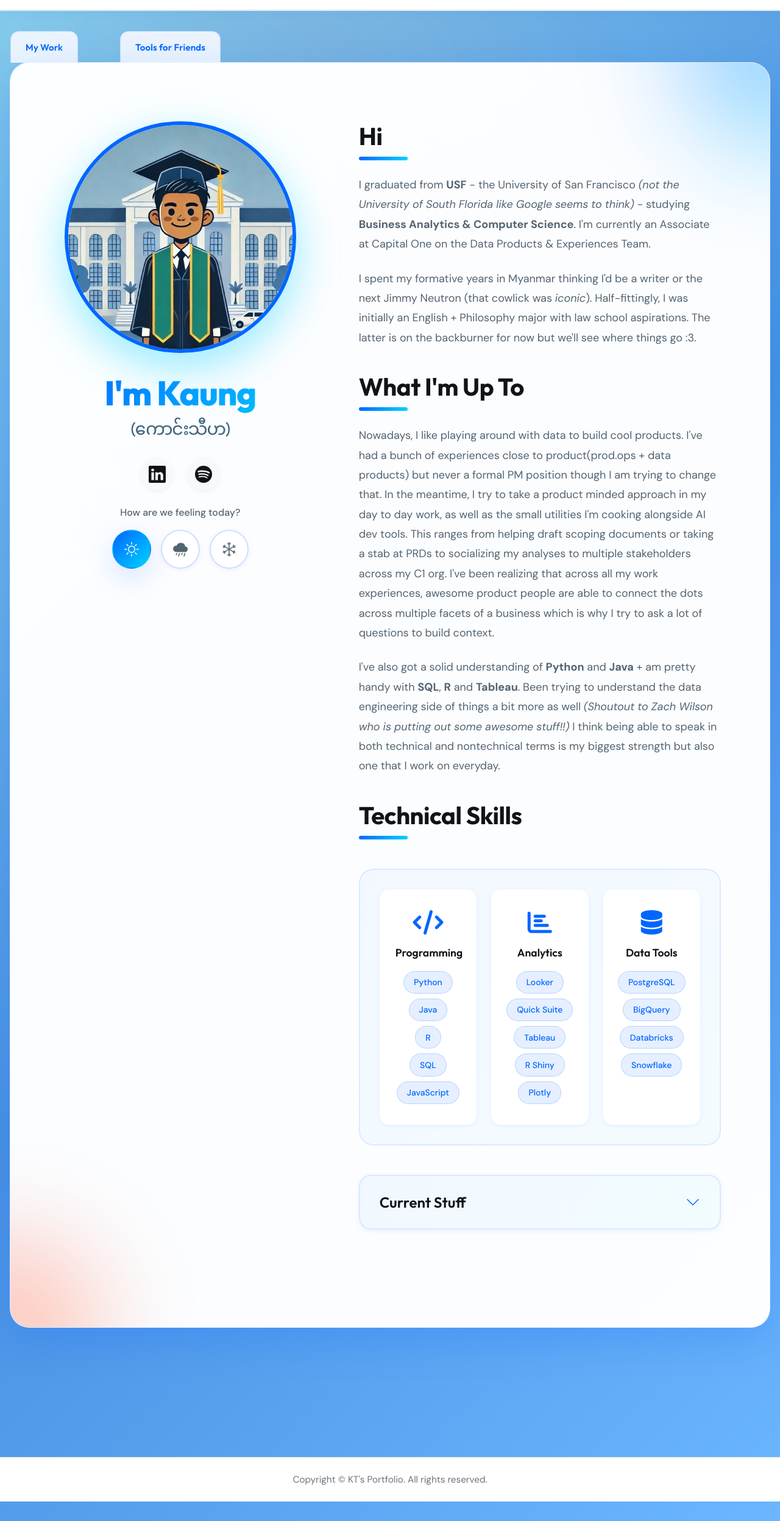
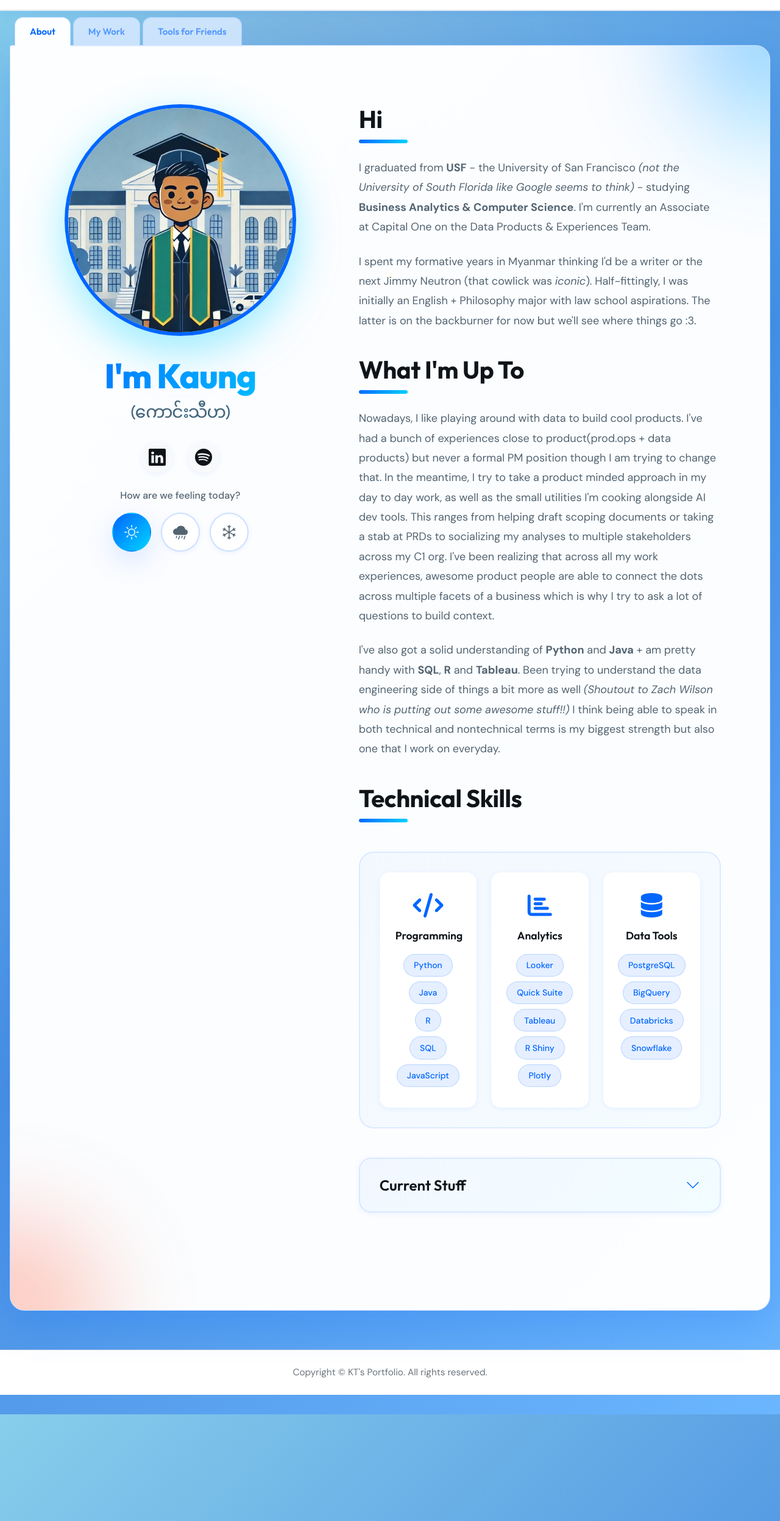
Before and after one commit to kaungthiha/kaungthiha.github.io, a Jekyll site: the page built from index.html, in a window 1280 px wide. Shown: the whole page at 61% size. Built offline with Jekyll 4.4.1, drawn with Linux system fonts in a browser that asks for light colours; the list of posts is cut into pages by our own code.

Commit message:
tab fix v3

```diff
--- a/assets/css/landing.css
+++ b/assets/css/landing.css
@@ -143,40 +143,69 @@
   z-index: 1;
 }
 
-/* ── Folder Stack — hand-of-cards layout ── */
+/* ── Folder Stack — horizontal tab strip + swappable content panels ── */
 
-/* Outer wrapper; no extra right padding needed — tabs sit above the card */
 .folder-stack-container {
   max-width: 1400px;
-  margin: 2rem auto;
+  margin: 0.5rem auto;
   padding: 0 1rem;
   position: relative;
   z-index: 1;
   animation: cardReveal 0.8s cubic-bezier(0.34, 1.56, 0.64, 1) backwards;
 }
 
-/* Stack is the positioning context; height is managed by JS.
-   padding-top reserves the horizontal tab strip above the main card. */
-.folder-stack {
+/* Persistent tab strip — all three tabs always visible at the top */
+.folder-tab-strip {
+  display: flex;
+  gap: 0.25rem;
+  padding: 0 0.5rem;
   position: relative;
-  padding-top: 52px;
-  transition: height 0.45s cubic-bezier(0.4, 0, 0.2, 1);
+  z-index: 2;
 }
 
-/* Every card: absolute, full width */
-.folder-card {
-  position: absolute;
-  left: 0;
-  right: 0;
-  border-radius: 32px;
-  border: 1px solid rgba(0, 102, 255, 0.1);
-  overflow: hidden;
-  transition: box-shadow 0.4s ease, background 0.3s ease;
+.folder-tab {
+  height: 48px;
+  padding: 0 1.5rem;
+  background: rgba(218, 234, 255, 0.85);
+  border: 1.5px solid rgba(0, 102, 255, 0.15);
+  border-bottom: none;
+  border-radius: 14px 14px 0 0;
+  font-family: 'Outfit', sans-serif;
+  font-size: 0.9375rem;
+  font-weight: 600;
+  color: rgba(0, 102, 255, 0.6);
+  cursor: pointer;
+  transition: background 0.2s ease, color 0.2s ease;
+  white-space: nowrap;
+  position: relative;
+  bottom: -1.5px; /* overlap the card's top border for a seamless join */
 }
 
-/* Atmospheric blur accents on the front card only */
-.folder-card[data-order="1"]::before,
-.folder-card[data-order="1"]::after {
+.folder-tab:hover:not(.active) {
+  background: rgba(200, 225, 255, 0.95);
+  color: var(--electric-blue);
+}
+
+.folder-tab.active {
+  background: rgba(255, 255, 255, 0.98);
+  color: var(--electric-blue);
+  border-color: rgba(0, 102, 255, 0.2);
+}
+
+/* Cards — normal flow; only data-order="1" is visible */
+.folder-card {
+  border-radius: 4px 24px 24px 24px;
+  border: 1.5px solid rgba(0, 102, 255, 0.2);
+  background: rgba(255, 255, 255, 0.98);
+  box-shadow: var(--shadow-xl);
+  overflow: hidden;
+  position: relative;
+  z-index: 1;
+}
+
+/* Atmospheric blur accents */
+.folder-card::before,
+.folder-card::after {
   content: '';
   position: absolute;
   width: 300px;
@@ -187,94 +216,20 @@
   pointer-events: none;
   animation: float 8s ease-in-out infinite;
 }
-.folder-card[data-order="1"]::before {
-  top: -150px; right: -150px;
-  background: var(--gradient-primary);
-  animation-delay: 0s;
-}
-.folder-card[data-order="1"]::after {
-  bottom: -150px; left: -150px;
-  background: var(--gradient-accent);
-  animation-delay: 4s;
-}
+.folder-card::before { top: -150px; right: -150px; background: var(--gradient-primary); }
+.folder-card::after  { bottom: -150px; left: -150px; background: var(--gradient-accent); animation-delay: 4s; }
 
-/* Order 1 — front card, sits below the tab strip */
-.folder-card[data-order="1"] {
-  top: 52px;
-  z-index: 30;
-  background: rgba(255, 255, 255, 0.98);
-  box-shadow: var(--shadow-xl);
-  cursor: default;
-}
+.folder-card[data-order="1"] { display: block; }
+.folder-card:not([data-order="1"]) { display: none; }
 
-/* Order 2 & 3 — inactive: only the horizontal tab label is shown,
-   card body is hidden, no background behind the tab area.
-   overflow: visible lets the peek-label render even though the card has 0 in-flow height. */
-.folder-card[data-order="2"],
-.folder-card[data-order="3"] {
-  top: 0;
-  background: transparent;
-  border-color: transparent;
-  box-shadow: none;
-  cursor: pointer;
-  z-index: 20;
-  overflow: visible;
-  min-height: 52px;
-}
-.folder-card[data-order="3"] { z-index: 10; }
+/* Fade content in when a card becomes active */
+.folder-card[data-order="1"] .folder-body { animation: fadeInUp 0.35s ease-out; }
 
-/* Horizontal tab label — sits in the 52px strip above the main card */
-.folder-peek-label {
-  position: absolute;
-  top: 0;
-  height: 52px;
-  display: inline-flex;
-  align-items: center;
-  padding: 0 1.5rem;
-  background: rgba(243, 248, 255, 0.92);
-  border-radius: 14px 14px 0 0;
-  border: 1.5px solid rgba(0, 102, 255, 0.15);
-  border-bottom: none;
-  white-space: nowrap;
-  z-index: 2;
-  transition: background 0.2s ease, transform 0.2s ease;
-}
-
-.folder-peek-label span {
-  font-family: 'Outfit', sans-serif;
-  font-size: 0.9375rem;
-  font-weight: 600;
-  color: var(--electric-blue);
-  letter-spacing: 0.01em;
-}
-
-/* Tab horizontal positions — set via data-tabpos by JS */
-[data-tabpos="1"] .folder-peek-label { left: 0; }
-[data-tabpos="2"] .folder-peek-label { left: 180px; }
-
-.folder-card:not([data-order="1"]) .folder-peek-label:hover {
-  background: rgba(0, 102, 255, 0.08);
-  transform: translateY(-3px);
-}
-
-/* Hide label on front card */
-.folder-card[data-order="1"] .folder-peek-label { display: none; }
-
-/* Content area inside each card */
+/* Content area */
 .folder-body {
   padding: 3rem;
   position: relative;
   z-index: 1;
-}
-
-/* Inactive cards show only their peek strip — body is hidden */
-.folder-card:not([data-order="1"]) .folder-body {
-  display: none;
-}
-
-/* Fade content in when a card becomes active */
-.folder-card[data-order="1"] .folder-body {
-  animation: fadeInUp 0.35s ease-out;
 }
 
 /* My Work placeholder */
@@ -322,42 +277,9 @@
   }
 }
 
-/* Animated corner accents */
-.main-content-card::before,
-.main-content-card::after {
-  content: '';
-  position: absolute;
-  width: 300px;
-  height: 300px;
-  border-radius: 50%;
-  filter: blur(80px);
-  opacity: 0.4;
-  pointer-events: none;
-  animation: float 8s ease-in-out infinite;
-}
-
-.main-content-card::before {
-  top: -150px;
-  right: -150px;
-  background: var(--gradient-primary);
-  animation-delay: 0s;
-}
-
-.main-content-card::after {
-  bottom: -150px;
-  left: -150px;
-  background: var(--gradient-accent);
-  animation-delay: 4s;
-}
-
 @keyframes float {
   0%, 100% { transform: translate(0, 0) scale(1); }
   50% { transform: translate(20px, -20px) scale(1.1); }
-}
-
-.main-content-card > * {
-  position: relative;
-  z-index: 1;
 }
 
 /* Smooth Scroll Animation */
@@ -1112,16 +1034,11 @@
     padding: 0 0 1rem 0;
   }
 
-  .folder-stack-container { margin: 1.5rem auto; }
+  .folder-stack-container { margin: 0.5rem auto; }
 
-  .folder-card { border-radius: 20px; }
-  .folder-card[data-order="1"] { border-radius: 0 20px 20px 20px; }
+  .folder-card { border-radius: 4px 20px 20px 20px; }
 
-  .folder-peek-label { padding: 0 1rem; height: 44px; }
-  .folder-stack { padding-top: 44px; }
-  .folder-card[data-order="2"], .folder-card[data-order="3"] { min-height: 44px; }
-
-  [data-tabpos="2"] .folder-peek-label { left: 150px; }
+  .folder-tab { height: 44px; padding: 0 1.25rem; font-size: 0.875rem; }
 
   .folder-body { padding: 1.5rem 1rem; }
 
@@ -1170,16 +1087,12 @@
     padding: 0 0 0.5rem 0;
   }
 
-  .folder-stack-container { margin: 1rem auto; padding: 0 0.5rem; }
+  .folder-stack-container { margin: 0.25rem auto; padding: 0 0.5rem; }
 
-  .folder-card { border-radius: 16px; }
-  .folder-card[data-order="1"] { border-radius: 0 16px 16px 16px; }
+  .folder-card { border-radius: 4px 16px 16px 16px; }
 
-  .folder-peek-label { padding: 0 0.875rem; height: 40px; font-size: 0.8125rem; }
-  .folder-stack { padding-top: 40px; }
-  .folder-card[data-order="2"], .folder-card[data-order="3"] { min-height: 40px; }
-
-  [data-tabpos="2"] .folder-peek-label { left: 130px; }
+  .folder-tab { height: 40px; padding: 0 1rem; font-size: 0.8125rem; }
+  .folder-tab-strip { padding: 0 0.25rem; }
 
   .folder-body { padding: 1rem; }
 
--- a/index.html
+++ b/index.html
@@ -5,18 +5,21 @@
 ---
 
 <!--
-  Brief: Three folder-cards stacked like a hand of playing cards.
-  data-order="1" is the front card (active); 2 and 3 peek from behind on the right.
-  Clicking an inactive card promotes it to order 1. JS at the bottom manages
-  order re-assignment and syncs the stack height to the visible card.
+  Brief: Three content panels behind a persistent horizontal tab strip.
+  Clicking a tab sets data-order="1" on that card (visible) and "2" on the rest (hidden).
+  JS at the bottom handles tab activation and active-class toggling.
 -->
 
 <div class="folder-stack-container">
-  <div class="folder-stack">
 
-    <!-- About (front by default) -->
+  <div class="folder-tab-strip">
+    <button class="folder-tab" data-folder="about">About</button>
+    <button class="folder-tab" data-folder="work">My Work</button>
+    <button class="folder-tab" data-folder="tools">Tools for Friends</button>
+  </div>
+
+  <!-- About -->
   <div class="folder-card" data-folder="about" data-order="1">
-      <div class="folder-peek-label"><span>About</span></div>
     <div class="folder-body">
 
       <section class="hero-bio-section">
@@ -171,8 +174,7 @@
   </div>
 
   <!-- My Work -->
-    <div class="folder-card" data-folder="work" data-order="2" data-tabpos="1">
-      <div class="folder-peek-label"><span>My Work</span></div>
+  <div class="folder-card" data-folder="work" data-order="2">
     <div class="folder-body">
       <section class="placeholder-section">
         <div class="placeholder-inner">
@@ -185,8 +187,7 @@
   </div>
 
   <!-- Tools for Friends -->
-    <div class="folder-card" data-folder="tools" data-order="3" data-tabpos="2">
-      <div class="folder-peek-label"><span>Tools for Friends</span></div>
+  <div class="folder-card" data-folder="tools" data-order="3">
     <div class="folder-body">
       <div class="tools-grid">
         <div class="tool-card">
@@ -202,43 +203,19 @@
   </div>
 
 </div>
-</div>
 
 <script>
-  // Folder stack — promotes clicked card to front, re-orders the others, syncs height
+  // Tab strip — clicking a tab sets it active and swaps the visible card
   (function () {
-    const stack = document.querySelector('.folder-stack');
+    const tabs = Array.from(document.querySelectorAll('.folder-tab'));
     const cards = Array.from(document.querySelectorAll('.folder-card'));
-    const folders = cards.map(c => c.dataset.folder);
-    let active = 'about';
 
-    const TAB_H = 52; // must match .folder-stack padding-top in CSS
-
-    function syncHeight() {
-      const front = document.querySelector('[data-order="1"]');
-      stack.style.height = (TAB_H + front.scrollHeight) + 'px';
+    function activate(target) {
+      tabs.forEach(t => t.classList.toggle('active', t.dataset.folder === target));
+      cards.forEach(c => { c.dataset.order = c.dataset.folder === target ? '1' : '2'; });
     }
 
-    function activate(target) {
-      if (target === active) return;
-      active = target;
-      // Re-assign order and tab positions; inactive tabs keep folder sequence order
-      const inactive = folders.filter(f => f !== target);
-      document.querySelector(`[data-folder="${target}"]`).dataset.order = '1';
-      document.querySelector(`[data-folder="${target}"]`).removeAttribute('data-tabpos');
-      inactive.forEach((f, i) => {
-        const el = document.querySelector(`[data-folder="${f}"]`);
-        el.dataset.order = String(i + 2);
-        el.dataset.tabpos = String(i + 1);
-      });
-      setTimeout(syncHeight, 30);
-    }
-
-    // Only inactive cards are clickable (active card click is a no-op via activate guard)
-    cards.forEach(card => card.addEventListener('click', () => activate(card.dataset.folder)));
-
-    // Initial height sync — run after layout paint so scrollHeight is accurate
-    requestAnimationFrame(syncHeight);
-    window.addEventListener('resize', syncHeight);
+    tabs.forEach(t => t.addEventListener('click', () => activate(t.dataset.folder)));
+    activate('about');
   }());
 </script>
```
Lines whose indentation alone changed are shown as unchanged.
